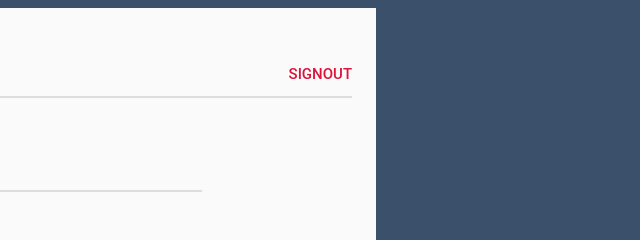
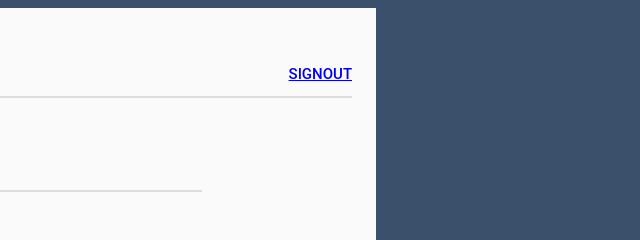
Before and after one commit to exxonose/DIary, a website: page page/content.html in a window 1280 px wide. Shown: the top 240 px of the page, 638-1278 px from the left. Drawn offline with Linux system fonts and the light colour scheme.

Commit message:
Update content.html

```diff
--- a/page/content.html
+++ b/page/content.html
@@ -8,7 +8,7 @@
 
     <div class="container">
 
-      <h3 class="signout">Signout</h3>
+     <h3 class="signout"><a href="../views/signin.html">Signout</a></h3>
       <h2></h2>
       <div class="content">
    <ul>
```
